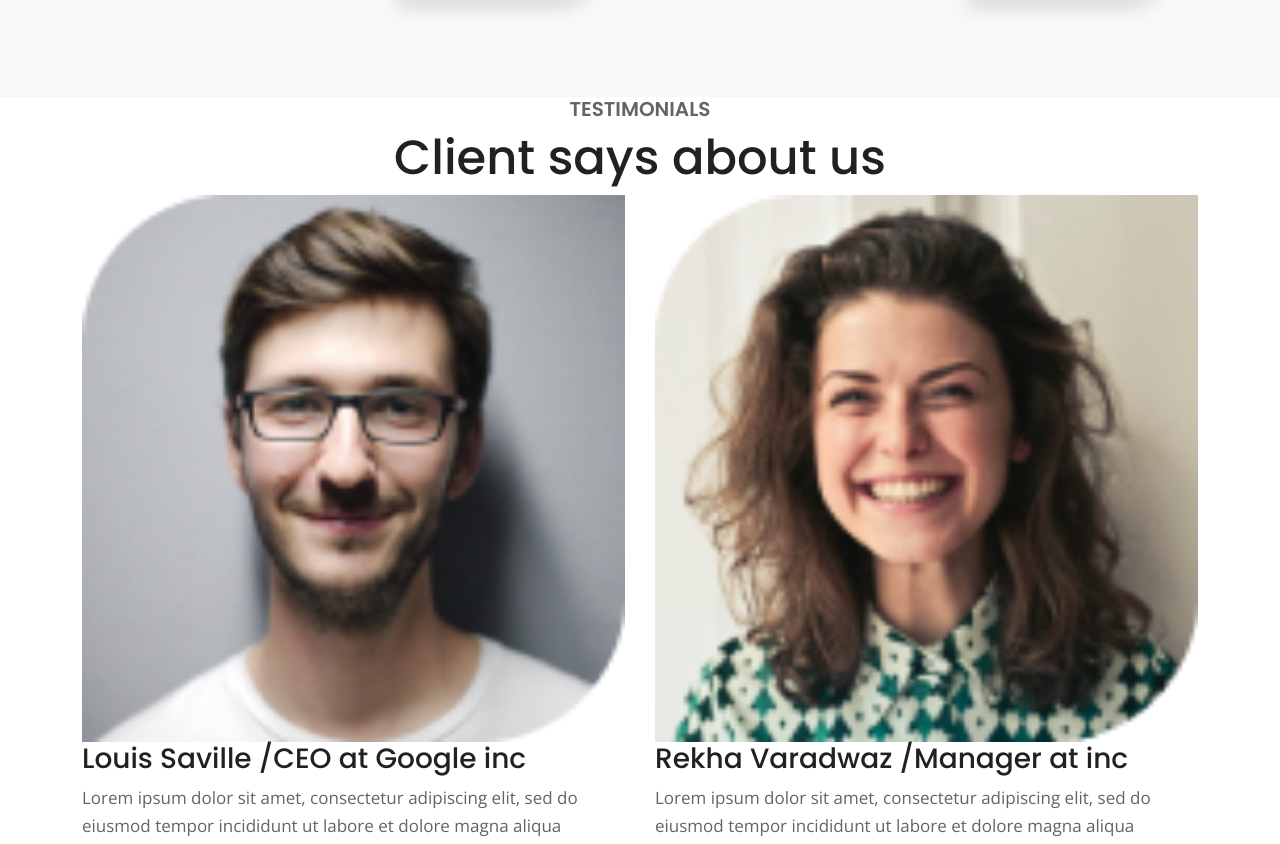
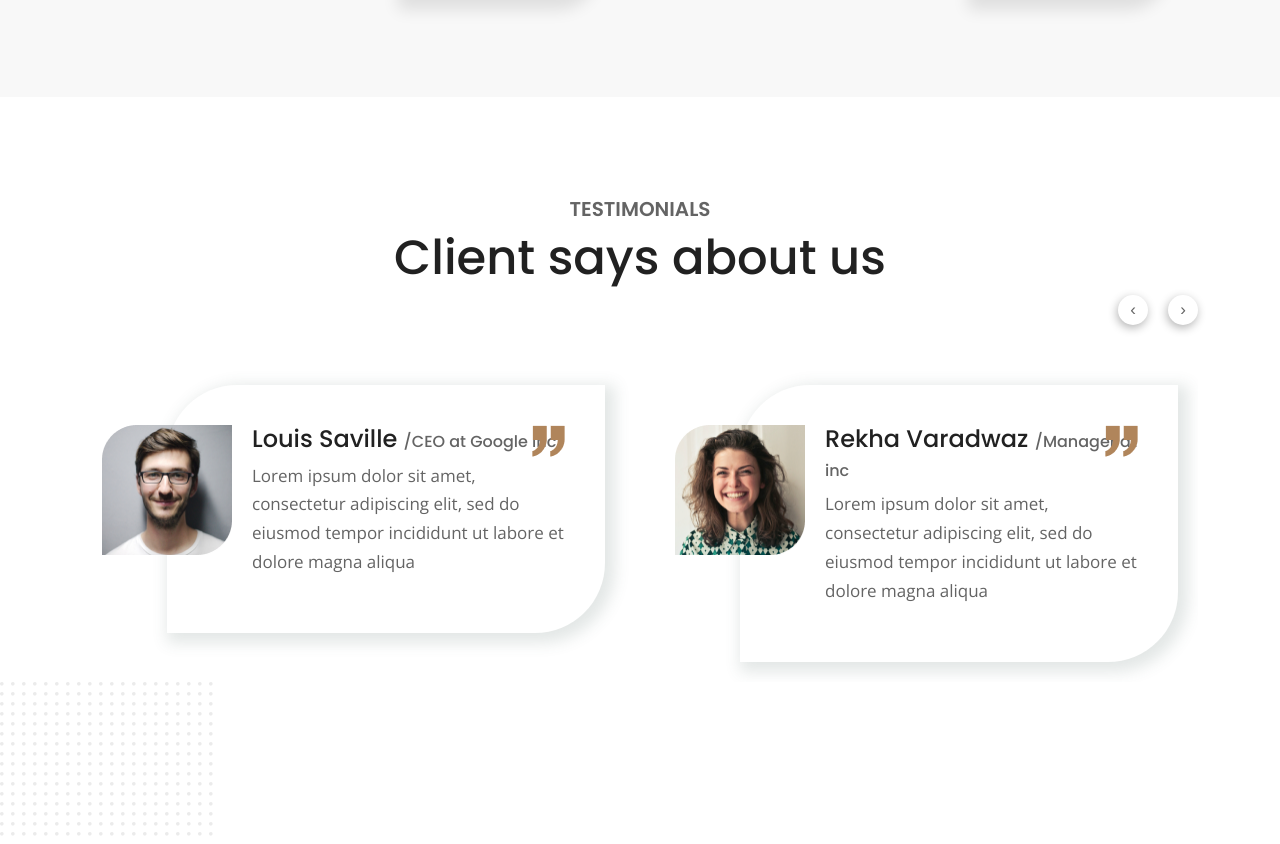
Before and after one commit to sujay-roy/project, a plain HTML site: page index.html in a window 1280 px wide. Shown: the part 3834-4678 px from the top of the page. Drawn offline with nearby package versions, Linux system fonts and the light colour scheme.

Commit message:
testimonial

```diff
--- a/style.css
+++ b/style.css
@@ -287,3 +287,86 @@ font-family: 'Poppins', sans-serif;
  .special{
     margin-top: 100px;
  }
+
+
+ /* testimonial css */
+ .testimonial-area{
+    padding: 100px 0;
+    position: relative;
+ }
+ .all-testimonial{
+    margin-top: 70px;
+    position: relative;
+ }
+ .single-testimonial{
+    padding: 20px;
+ }
+ .testimonial-content{
+    display: flex;
+    padding: 40px;
+    padding-left: 0;
+    position: relative;
+    z-index: 1;
+ }
+ .testimonial-content::after{
+    position: absolute;
+    content: "";
+    top: 0;
+    right: 0;
+    bottom: 0;
+    left: 65px;
+    z-index: -1;
+    background: #FFFFFF;
+    box-shadow: 5px 5px 15px 5px rgba(66, 96, 84, 0.15);
+    border-radius: 70px 0px;
+ }
+
+
+ .testimonial-image {
+    margin-right: 20px;
+
+ }
+ .testimonial-image img {
+    height: 130px ;
+    width: 130px !important;
+ }
+ .testimonial-text h3{
+    font-size: 24px;
+ }
+ .testimonial-text h3 span {
+    font-size: 16px;
+    color: #646464;
+ }
+ .icon-img{
+    position: absolute;
+    right: 40px;
+    top: 40px;
+ }
+ .icon-img img{
+    width: 25px;
+    height: auto;
+ }
+
+ .testimonial-area .owl-nav{
+    position: absolute;
+    right: 0;
+    top: -70px;
+ }
+ .testimonial-area .owl-nav span{
+    height: 30px;
+    width: 30px;
+    background-color: #fff;
+    color: #646464;
+    display: inline-block;
+    border-radius: 50%;
+    box-shadow: -1px 3px 10px rgba(0, 0, 0, 0.3);
+    transition: .3s;
+ }
+ .testimonial-area .owl-nav span:hover{
+    background-color: #37806B
+    ;
+    color: #fff;
+ }
+ .testimonial-area .owl-next{
+    margin-left: 20px;
+ }
```
